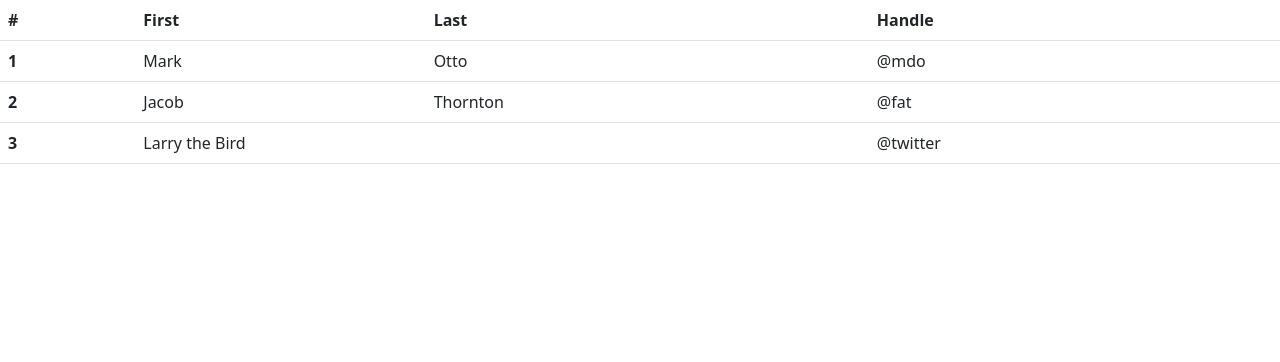
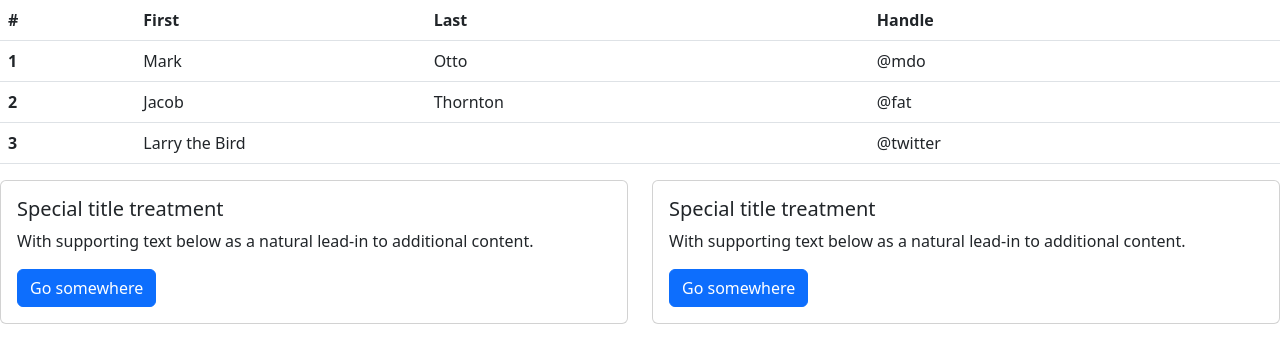
Before and after one commit to Hasanul-Alam/test, a plain HTML site: page index.html in a window 1280 px wide. Drawn offline with nearby package versions, Linux system fonts and the light colour scheme.

Commit message:
card added

```diff
--- a/index.html
+++ b/index.html
@@ -42,6 +42,29 @@
       </table>
       <!-- End table -->
 
+      <!-- Card start -->
+      <div class="row">
+        <div class="col-sm-6">
+          <div class="card">
+            <div class="card-body">
+              <h5 class="card-title">Special title treatment</h5>
+              <p class="card-text">With supporting text below as a natural lead-in to additional content.</p>
+              <a href="#" class="btn btn-primary">Go somewhere</a>
+            </div>
+          </div>
+        </div>
+        <div class="col-sm-6">
+          <div class="card">
+            <div class="card-body">
+              <h5 class="card-title">Special title treatment</h5>
+              <p class="card-text">With supporting text below as a natural lead-in to additional content.</p>
+              <a href="#" class="btn btn-primary">Go somewhere</a>
+            </div>
+          </div>
+        </div>
+      </div>
+      <!-- End card -->
+
 
 
     <!-- Bootstrap js link -->
```
